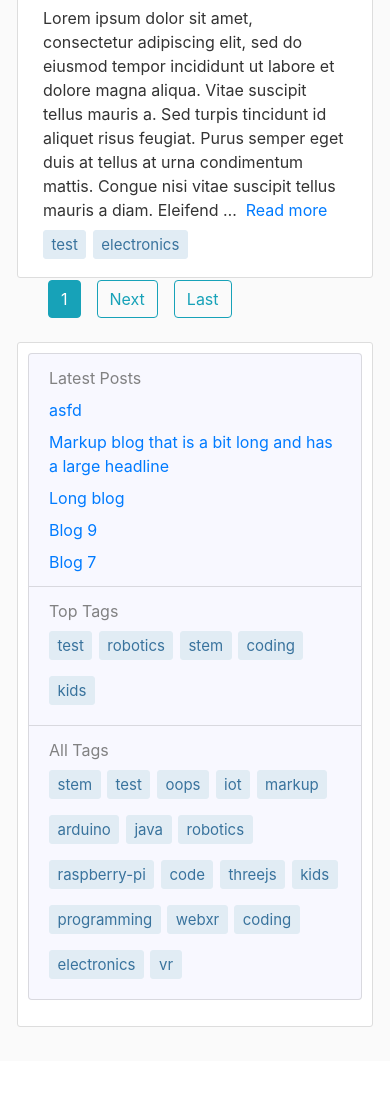
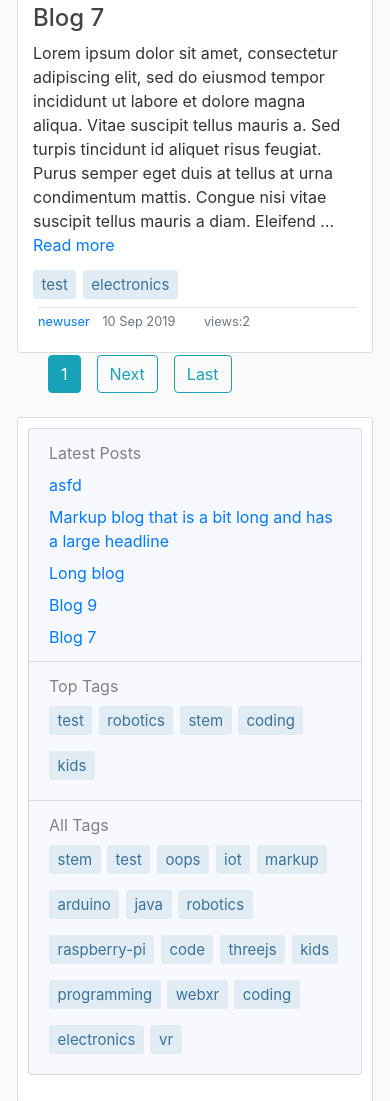
Before and after one commit to abhiabhi94/blog, a Django app: page /blog/ in a window 390 px wide. Shown: the part 3247-4348 px from the top of the page. Before the commit the page ends 4274 px from the top, so only its background shows below. Run offline with Django 3.2, Linux system fonts and the light colour scheme; data comes from the database, SQL or seed files in the repository; both versions use the stored data as it was after the commit; parts of the project's set-up code (start-up, migrations or seed data) failed here and were passed over; some libraries are stand-ins or nearby versions.

Commit message:
list view enhanced on homepage, author detials are now shown below the tags

```diff
--- a/Blog/static/Blog/main.css
+++ b/Blog/static/Blog/main.css
@@ -123,7 +123,8 @@ a.article-title:hover {
 .article-metadata {
     padding-bottom: 1px;
     margin-bottom: 4px;
-    border-bottom: 1px solid #e3e3e3
+    border-top: 1px solid #e3e3e3;
+    margin-left: 5px;
 }
 
 .article-metadata a:hover {
@@ -328,11 +329,11 @@ a.article-title:hover {
 }
 
 .article-card {
-    /* display: inline-flex; */
+    display: flex;
     flex-direction: column;
+    justify-content: space-between;
     box-shadow: 0 4px 8px 0 rgba(0, 0, 0, 0.2);
     transition: 0.3s;
-    /* width: 28%; */
     margin-top: 1.5rem;
     margin-bottom: 1.5rem;
 }
@@ -359,12 +360,21 @@ a.article-title:hover {
 }
 
 .article-container {
-    padding: 0.5rem 1rem;
+    padding: 0.5rem 5px;
 }
 
 .article-list>.article-thumbnail>img {
     width: 200px;
     height: 130px;
+}
+
+.tags {
+    margin-top: 5px;
+}
+
+#details>.article-contents {
+    display: flex;
+    flex-direction: column;
 }
 
 @media(max-width:600px) {
@@ -398,4 +408,7 @@ a.article-title:hover {
         padding-left: 0;
         padding-right: 0;
     }
+    #details {
+        padding: 5px 5px;
+    }
 }
--- a/Blog/templates/post_card.html
+++ b/Blog/templates/post_card.html
@@ -8,11 +8,11 @@
         </div>
         <div class="col article-container">
             <h5><a class="article-title" href="{% url 'Blog:post-detail' post.date_posted.year post.date_posted.month post.date_posted.day post.slug %}">{{ post.title|truncatewords:'50' }}</a></h5>
-            <div class="article-metadata">
-                <small class="text"><a class="mr-1" href="{% url 'Blog:user-posts' post.author.username %}">{{ post.author }}</a></small>
-                <small class="text-muted">{{ post.date_posted|date:"j M Y" }}</small>
-                <small class="text-muted ml-2">views:{{post.hit_count}}</small>
-            </div>
+        </div>
+        <div class="article-metadata">
+            <small class="text"><a class="mr-1" href="{% url 'Blog:user-posts' post.author.username %}">{{ post.author }}</a></small>
+            <small class="text-muted">{{ post.date_posted|date:"j M Y" }}</small>
+            <small class="text-muted ml-2">views:{{post.hit_count}}</small>
         </div>
 
     </div>
--- a/Blog/templates/post_list.html
+++ b/Blog/templates/post_list.html
@@ -5,19 +5,23 @@
             <img src="https://picsum.photos/500/" alt="{{post.title}}" title="{{post.title}}">
         </div>
         <div id="details" class="col-md-9">
-            <div class="media-body">
-                <div class="article-metadata">
-                    <a class="mr-2" href="{% url 'Blog:user-posts' post.author.username %}">{{ post.author }}</a>
-                    <small class="text-muted">{{ post.date_posted|date:"j M Y" }}</small>
-                    <small class="text-muted ml-4">views:{{post.hit_count}}</small>
+            <div class="media-body article-contents">
+                <div id="article-details">
+                    <h4><a class="article-title" href="{% url 'Blog:post-detail' post.date_posted.year post.date_posted.month post.date_posted.day post.slug %}">{{ post.title }}</a></h4>
+                    {% comment %} <p class="article-short-des">{{ post.short_des|truncatewords_html:'50'|safe }}</p> {% endcomment %}
+                    <div class="article-short-des" style="display:inline">
+                        {{ post.content|truncatewords_html:'50' }}&nbsp
+                        <a style="display:inline-block" href="{% url 'Blog:post-detail' post.date_posted.year post.date_posted.month post.date_posted.day post.slug %}">Read more</a>
+                    </div>
+                    <div class="tags">
+                        {% include "tags.html" with tags=post.get_tags_list %}
+                    </div>
+                    <div class="article-metadata">
+                        <small><a class="mr-2" href="{% url 'Blog:user-posts' post.author.username %}">{{ post.author }}</a></small>
+                        <small class="text-muted">{{ post.date_posted|date:"j M Y" }}</small>
+                        <small class="text-muted ml-4">views:{{post.hit_count}}</small>
+                    </div>
                 </div>
-                <h4><a class="article-title" href="{% url 'Blog:post-detail' post.date_posted.year post.date_posted.month post.date_posted.day post.slug %}">{{ post.title }}</a></h4>
-                {% comment %} <p class="article-short-des">{{ post.short_des|truncatewords_html:'50'|safe }}</p> {% endcomment %}
-                <div class="article-short-des" style="display:inline">
-                    {{ post.content|truncatewords_html:'50' }}&nbsp
-                    <a style="display:inline-block" href="{% url 'Blog:post-detail' post.date_posted.year post.date_posted.month post.date_posted.day post.slug %}">Read more</a>
-                </div><br>
-                {% include "tags.html" with tags=post.get_tags_list %}
             </div>
         </div>
     {% comment %} {% include "share.html" %} {% endcomment %}
```
Also changed, not shown: db.sqlite3.
